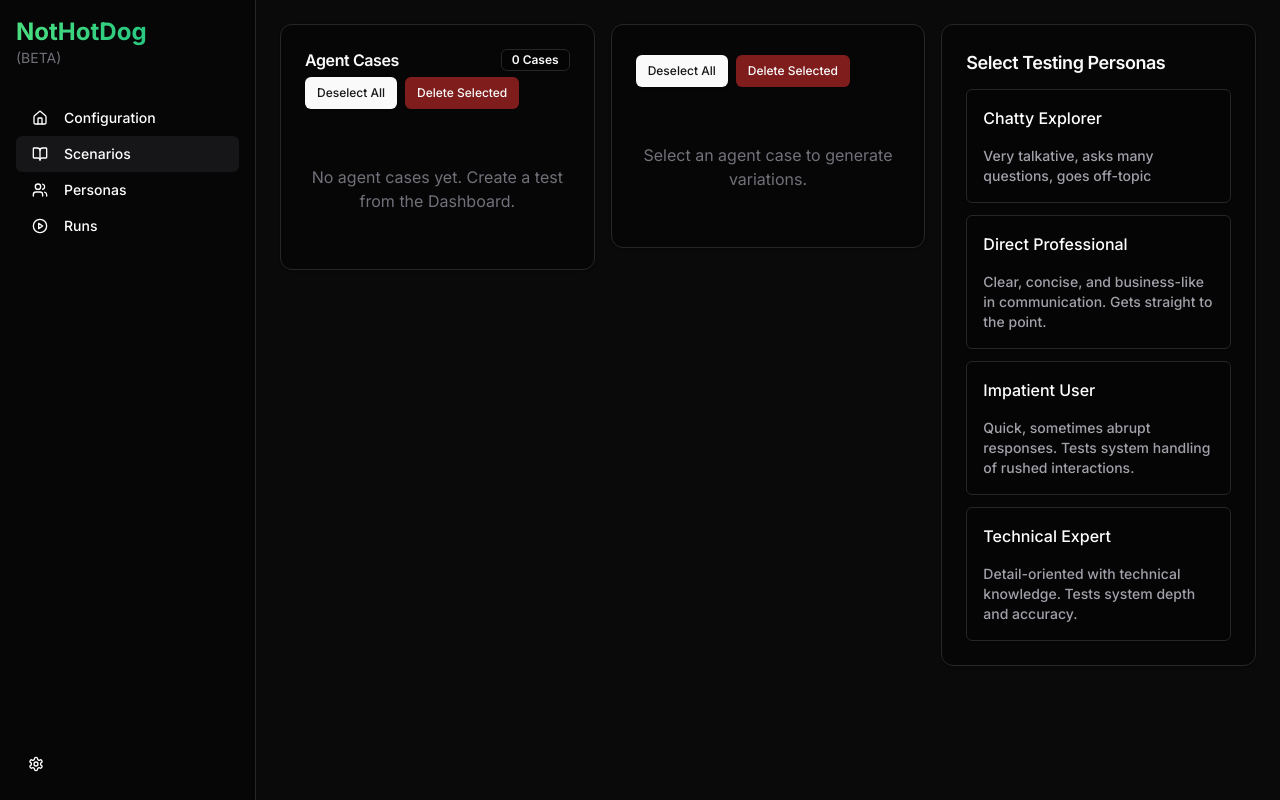
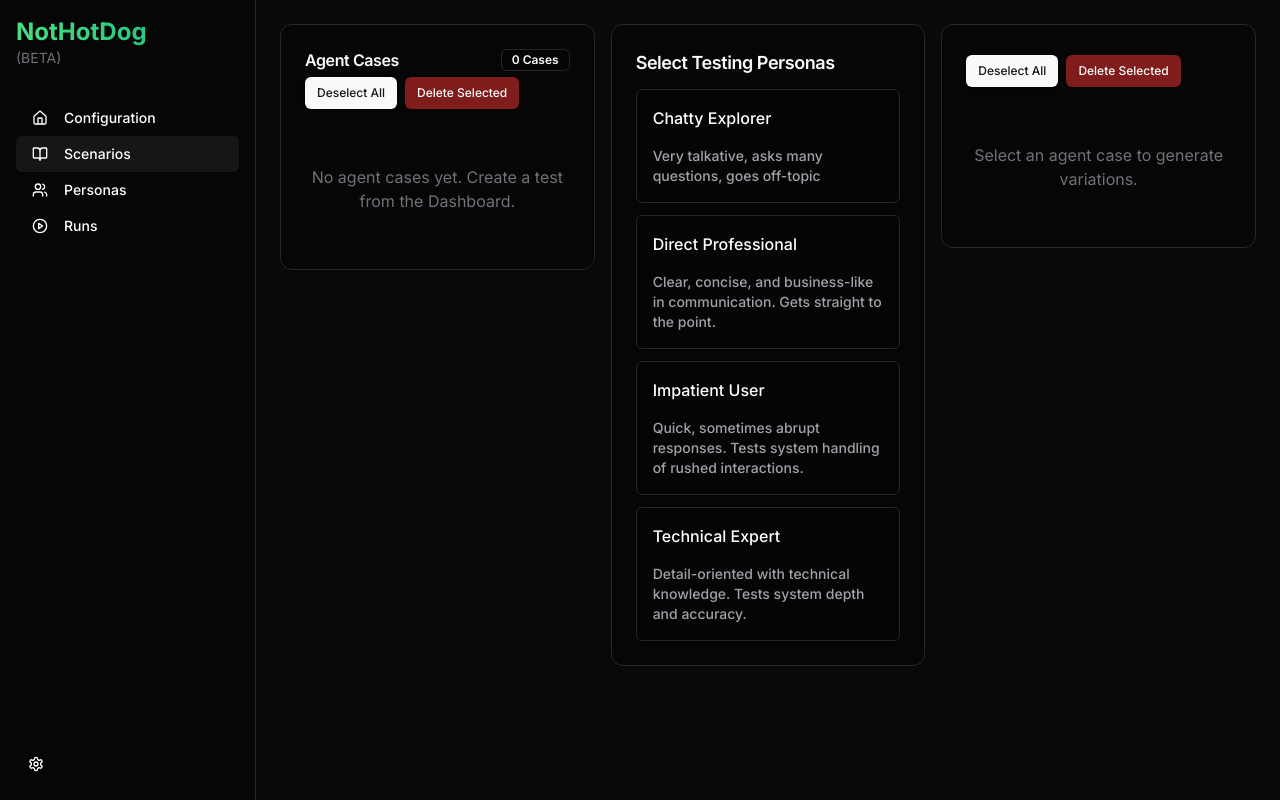
Before and after one commit to vedhsaka/Nothotdog, a Next.js app: page /tools/test-cases in a window 1280 px wide. Built offline with nearby package versions, Linux system fonts and the light colour scheme.

Commit message:
interchanged the two columns

```diff
--- a/src/app/tools/test-cases/page.tsx
+++ b/src/app/tools/test-cases/page.tsx
@@ -73,6 +73,7 @@ export default function TestCasesPage() {
 
   return (
     <div className="grid grid-cols-12 gap-4 p-6">
+      {/* Agent Cases Column */}
       <div className="col-span-4">
         <Card className="bg-black/40 border-zinc-800">
           <CardHeader>
@@ -88,7 +89,8 @@ export default function TestCasesPage() {
                   ? "Deselect All"
                   : "Select All"}
               </Button>
-              <Button size="sm"
+              <Button
+                size="sm"
                 onClick={deleteSelectedCases}
                 variant="destructive"
                 className="ml-2"
@@ -153,11 +155,14 @@ export default function TestCasesPage() {
         </Card>
       </div>
 
+      {/* Persona Selector Column moved to the middle */}
+      <div className="col-span-4">
+        <PersonaSelector selectedTest={selectedCase?.id || ""} />
+      </div>
+
+      {/* Test Case Variations Column moved to the right */}
       <div className="col-span-4">
         <TestCaseVariations selectedTest={selectedCase} />
-      </div>
-      <div className="col-span-4">
-        <PersonaSelector selectedTest={selectedCase?.id || ""} />
       </div>
     </div>
   );
```
